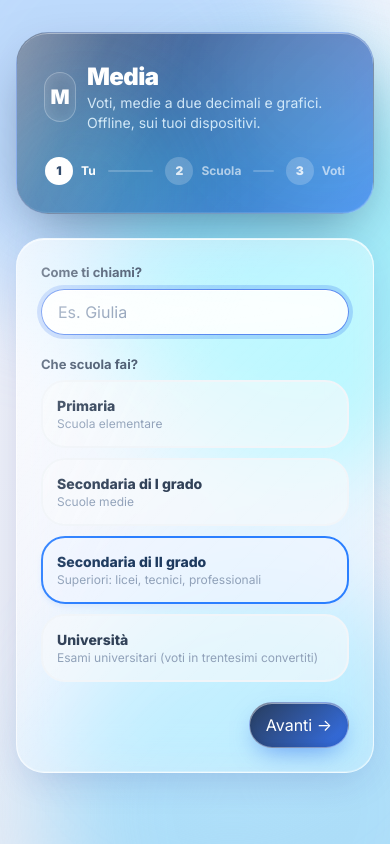
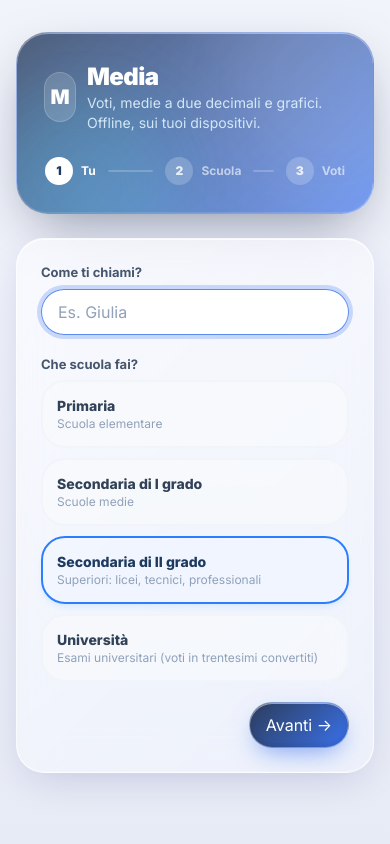
Before and after one commit to Andreito08/Media, a React (Vite) app: page / in a window 390 px wide. Built offline with nearby package versions, Linux system fonts and the light colour scheme.

Commit message:
perf: mobile lite senza backdrop-filter, grafici lazy

```diff
--- a/src/components/Dashboard.tsx
+++ b/src/components/Dashboard.tsx
@@ -7,6 +7,7 @@ import { Line, Bar, Doughnut } from 'react-chartjs-2';
 import { useStore } from '../store';
 import { THEMES, hexA, shade } from '../lib/tema';
 import { useCountUp } from '../lib/useCountUp';
+import { useInView } from '../lib/useInView';
 import { formatMedia, mediaGenerale, mediaPesata, votoNecessarioPerObiettivo, pillColoreMedia } from '../lib/grades';
 import { Btn, Card, IconBook, IconChart, IconShield, IconSpark, SectionTitle, inputCls, numDecProps, soloNumeriDecimali } from './ui';
 
@@ -22,10 +23,13 @@ function graficaLeggera(): boolean {
   return window.matchMedia('(max-width: 768px), (pointer: coarse), (prefers-reduced-motion: reduce)').matches;
 }
 
-function makeOpts(grid: string, animate: boolean) {
+function makeOpts(grid: string, animate: boolean, leggera: boolean) {
   return {
     responsive: true,
     maintainAspectRatio: false as const,
+    // Su telefono: canvas a risoluzione dimezzata + niente ridisegni a raffica
+    // quando la barra URL di Chrome/Safari si mostra/nasconde in scroll.
+    ...(leggera ? { devicePixelRatio: 1.5, resizeDelay: 200 } : {}),
     animation: animate ? { duration: 750, easing: 'easeOutQuart' as const } : (false as const),
     plugins: {
       legend: { display: false },
@@ -81,11 +85,23 @@ function Gauge({ value, acc }: { value: number | null; acc: string }) {
   );
 }
 
+/** Monta il canvas solo quando sta per entrare a schermo: su telefono evita
+    4 canvas pesanti tutti insieme all'apertura di Panoramica. */
+function LazyChart({ className, children }: { className?: string; children: React.ReactNode }) {
+  const [ref, visto] = useInView<HTMLDivElement>();
+  return (
+    <div ref={ref} className={className}>
+      {visto ? children : <div className="flex h-full items-center justify-center text-xs font-bold text-slate-400">Caricamento grafico…</div>}
+    </div>
+  );
+}
+
 export function Dashboard() {
   const { materie, voti, profile, prefs } = useStore();
   const T = THEMES[prefs.tema] ?? THEMES.blu;
-  const animare = useMemo(() => !graficaLeggera(), []);
-  const opts = useMemo(() => makeOpts(prefs.dark ? gridDark : gridLight, animare), [prefs.dark, animare]);
+  const leggera = useMemo(() => graficaLeggera(), []);
+  const animare = !leggera;
+  const opts = useMemo(() => makeOpts(prefs.dark ? gridDark : gridLight, animare, leggera), [prefs.dark, animare, leggera]);
   const [obiettivo, setObiettivo] = useState('7,50');
   const [materiaObiettivo, setMateriaObiettivo] = useState('');
 
@@ -193,7 +209,7 @@ export function Dashboard() {
         {trend.labels.length === 0 ? (
           <EmptyState testo="Aggiungi i primi voti e qui vedrai la curva crescere." />
         ) : (
-          <div className="h-52">
+          <LazyChart className="h-52">
             <Line
               options={opts}
               data={{
@@ -214,7 +230,7 @@ export function Dashboard() {
                 }],
               }}
             />
-          </div>
+          </LazyChart>
         )}
       </Card>
 
@@ -223,9 +239,9 @@ export function Dashboard() {
         {righe.length === 0 ? (
           <EmptyState testo="Nessuna materia." />
         ) : (
-          <div className="h-64">
+          <LazyChart className="h-64">
             <Bar options={{ ...opts, indexAxis: 'y' as const }} data={confronto} />
-          </div>
+          </LazyChart>
         )}
         <ul className="stagger mt-4 space-y-1.5">
           {righe.map((r) => (
@@ -249,7 +265,7 @@ export function Dashboard() {
             <EmptyState testo="Nessun voto per questa materia." />
           ) : (
             <>
-              <div className="h-48">
+              <LazyChart className="h-48">
                 <Line
                   options={opts}
                   data={{
@@ -270,7 +286,7 @@ export function Dashboard() {
                     }],
                   }}
                 />
-              </div>
+              </LazyChart>
               <p className="mt-3 rounded-2xl border border-white/50 bg-white/45 py-2.5 text-center text-sm font-semibold text-slate-600 backdrop-blur-md dark:border-white/10 dark:bg-white/5 dark:text-slate-300">
                 Media <b className="tabular-nums text-[#16294d] dark:text-blue-100">{formatMedia(dettaglio.media)}</b> su {dettaglio.valori.length} voti
               </p>
@@ -280,11 +296,12 @@ export function Dashboard() {
 
         <Card delay={240}>
           <SectionTitle icon={<IconShield className="h-4 w-4" />} title="Stato e obiettivo" sub="Dove sei e dove vuoi arrivare" />
-          <div className="mx-auto h-44 max-w-[240px]">
+          <LazyChart className="mx-auto h-44 max-w-[240px]">
             <Doughnut
               options={{
                 responsive: true,
                 maintainAspectRatio: false,
+                ...(leggera ? { devicePixelRatio: 1.5, resizeDelay: 200 } : {}),
                 cutout: '68%',
                 plugins: {
                   legend: { position: 'bottom' as const, labels: { boxWidth: 10, boxHeight: 10, borderRadius: 5, useBorderRadius: true, font: { size: 11, weight: 'bold' as const }, color: prefs.dark ? '#94a3b8' : '#64748b' } },
@@ -297,7 +314,7 @@ export function Dashboard() {
                 datasets: [{ data: [voti.filter((v) => v.valore >= 6).length, voti.filter((v) => v.valore < 6).length], backgroundColor: [T.acc, '#ef4444'], hoverBackgroundColor: [shade(T.acc, -18), '#dc2626'], borderWidth: 3, borderColor: '#fff' }],
               }}
             />
-          </div>
+          </LazyChart>
           <div className="mt-4 rounded-2xl border border-white/50 bg-white/45 p-4 shadow-sm backdrop-blur-md dark:border-white/10 dark:bg-white/5">
             <div className="flex items-center gap-2 text-sm font-extrabold text-[#16294d] dark:text-blue-100">
               <IconSpark className="h-4 w-4" /> Simulatore: che voto mi serve?
--- a/src/index.css
+++ b/src/index.css
@@ -122,43 +122,94 @@ button {
   }
 }
 
-/* ============ Mobile perf: grafica alleggerita solo su telefono ============
-   PC invariato. Su schermi piccoli / touch (GPU deboli):
-   - wallpaper statico: niente compositing continuo
-   - backdrop-filter dimezzati: stesso look, metà costo per frame
-   - niente entrata scaglionata sulle liste lunghe */
+/* ============ Mobile lite: niente effetti GPU, look pieno solo su PC ============
+   Il backdrop-filter costringe il telefono a ridisegnare il vetro a ogni
+   frame di scroll: qui diventa tinta piatta. Niente blur animati, niente
+   riflessi, niente ombre grandi. Su PC resta tutto invariato. */
 @media (max-width: 768px), (pointer: coarse) {
+  /* Sfondo: solo gradiente piatto, niente blob sfocati */
   .glass-wallpaper span {
-    animation: none;
-    will-change: auto;
-    filter: blur(50px);
+    display: none;
   }
 
-  .glass {
-    -webkit-backdrop-filter: blur(10px) saturate(1.2);
-    backdrop-filter: blur(10px) saturate(1.2);
-  }
-
+  /* Zero backdrop-filter ovunque (anche utility Tailwind backdrop-blur-*) */
+  .glass,
   .glass-dark,
-  .glass-emerald {
-    -webkit-backdrop-filter: blur(16px) saturate(1.3);
-    backdrop-filter: blur(16px) saturate(1.3);
-  }
-
+  .glass-emerald,
   .btn-liquid-primary,
   .btn-liquid-soft,
   .btn-liquid-ghost,
-  .input-liquid {
-    -webkit-backdrop-filter: blur(8px) saturate(1.2);
-    backdrop-filter: blur(8px) saturate(1.2);
+  .input-liquid,
+  [class*="backdrop-blur"] {
+    -webkit-backdrop-filter: none;
+    backdrop-filter: none;
   }
 
+  /* Tinte piatte che reggono senza blur */
+  .glass {
+    background: rgba(255, 255, 255, 0.92);
+    border-color: rgba(226, 232, 240, 0.9);
+    box-shadow: 0 2px 12px -6px rgba(31, 38, 135, 0.18);
+  }
+
+  .dark .glass {
+    background: rgba(22, 34, 60, 0.95);
+    box-shadow: 0 2px 12px -6px rgba(0, 0, 0, 0.5);
+  }
+
+  .glass-dark {
+    background: linear-gradient(135deg, #1b2f55, #2456a8);
+    box-shadow: 0 4px 16px -8px rgba(10, 25, 60, 0.5);
+  }
+
+  .glass-emerald {
+    background: linear-gradient(135deg, #063b35, #155e63);
+    box-shadow: 0 4px 16px -8px rgba(4, 60, 60, 0.5);
+  }
+
+  .btn-liquid-primary {
+    background: linear-gradient(135deg, var(--acc-deep), var(--acc));
+    box-shadow: 0 3px 10px -4px rgba(20, 40, 90, 0.5);
+  }
+
+  .btn-liquid-soft {
+    background: rgba(255, 255, 255, 0.92);
+    box-shadow: 0 2px 8px -4px rgba(31, 38, 135, 0.25);
+  }
+
+  .dark .btn-liquid-soft {
+    background: rgba(255, 255, 255, 0.12);
+  }
+
+  .btn-liquid-ghost {
+    background: rgba(255, 255, 255, 0.6);
+  }
+
+  .dark .btn-liquid-ghost {
+    background: rgba(255, 255, 255, 0.08);
+  }
+
+  .input-liquid {
+    background: rgba(255, 255, 255, 0.95);
+  }
+
+  .dark .input-liquid {
+    background: rgba(10, 20, 38, 0.85);
+  }
+
+  /* Riflesso speculare via: un layer in meno per ogni card */
+  .glass-sheen::after {
+    display: none;
+  }
+
+  /* Liste e modali: niente animazioni d'entrata */
   .stagger > * {
     animation: none;
   }
 
-  .animate-fade-up {
-    animation-duration: 0.25s;
+  .animate-fade-up,
+  .animate-pop-in {
+    animation: none;
   }
 }
 
--- /dev/null
+++ b/src/lib/useInView.ts
@@ -0,0 +1,30 @@
+import { useEffect, useRef, useState, type RefObject } from 'react';
+
+/** true quando l'elemento entra nel viewport: i canvas dei grafici si montano solo se servono. */
+export function useInView<T extends HTMLElement>(margin = '200px'): [RefObject<T | null>, boolean] {
+  const ref = useRef<T | null>(null);
+  const [visto, setVisto] = useState(false);
+
+  useEffect(() => {
+    if (visto) return;
+    const el = ref.current;
+    if (!el) return;
+    if (typeof IntersectionObserver === 'undefined') {
+      setVisto(true);
+      return;
+    }
+    const ob = new IntersectionObserver(
+      (entries) => {
+        if (entries.some((e) => e.isIntersecting)) {
+          setVisto(true);
+          ob.disconnect();
+        }
+      },
+      { rootMargin: margin },
+    );
+    ob.observe(el);
+    return () => ob.disconnect();
+  }, [visto, margin]);
+
+  return [ref, visto];
+}
```
